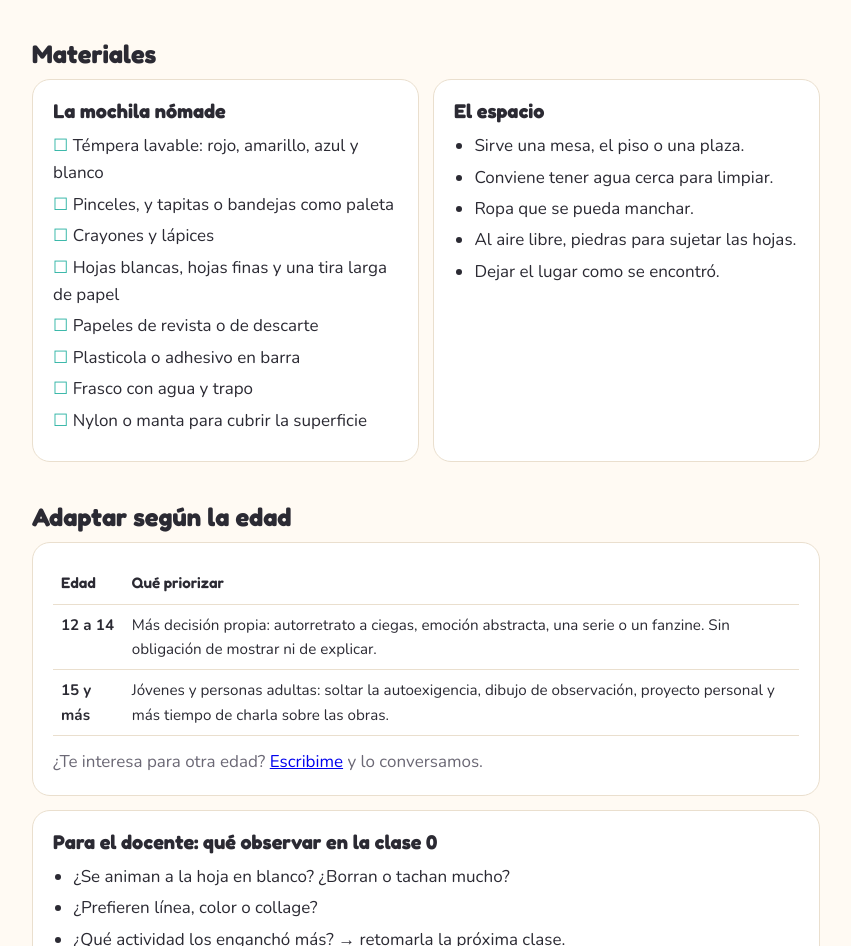
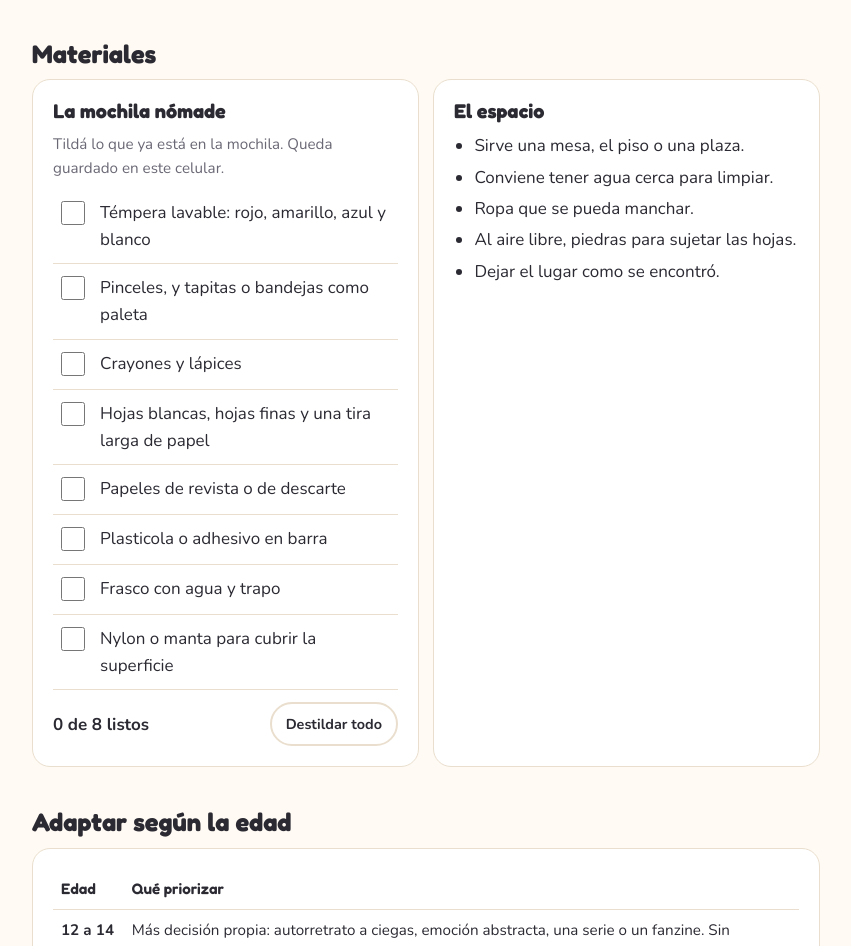
Before and after one commit to IgnacioPorrini/IgnacioPorrini.github.io, a plain HTML site: page taller-plastica.html in a window 1280 px wide. Shown: the part 4884-5830 px from the top of the page, without its empty margins (214-1065 px from the left). Drawn offline with nearby package versions, Linux system fonts and the light colour scheme.

Commit message:
Talleres: lista de la mochila nómade con casillas guardadas en el celular en Taller de Plástica
Co-Authored-By: Claude Sonnet 5.5 <noreply@anthropic.com>
Claude-Session: https://claude.ai/code/session_017bdPid397KjEJxH1StKpvw

```diff
--- a/taller-plastica.html
+++ b/taller-plastica.html
@@ -128,6 +128,15 @@ footer a{color:var(--c)}
 .tm-p:focus-visible,.tm-go:focus-visible,.tm-rs:focus-visible,.tm-pr:focus-visible{outline:3px solid var(--c);outline-offset:2px}
 .tm-prompt{margin-top:14px;padding:14px;border-radius:14px;background:var(--soft-a);font-weight:700;min-height:3.4em}
 @media print{.timer-sec{display:none}}
+.mat-list{list-style:none;padding:0;margin:0}
+.mat-list li{margin:0;border-bottom:1px solid var(--line)}
+.mat-list label{display:flex;gap:12px;align-items:flex-start;min-height:48px;padding:10px 4px;cursor:pointer}
+.mat-list input{flex:none;width:24px;height:24px;margin-top:2px;accent-color:var(--b)}
+.mat-list input:checked+span{text-decoration:line-through;color:var(--muted)}
+.mat-list input:focus-visible{outline:3px solid var(--c);outline-offset:2px}
+.mat-foot{display:flex;justify-content:space-between;align-items:center;gap:10px;margin-top:12px;font-weight:700}
+.mat-foot .tm-rs{min-height:44px;padding:6px 14px;font-size:.9rem}
+@media print{.mat-foot{display:none}}
 </style>
 </head>
 <body>
@@ -302,16 +311,18 @@ footer a{color:var(--c)}
   <div class="grid">
     <div class="card">
       <h3>La mochila nómade</h3>
-      <ul class="check">
-        <li>Témpera lavable: rojo, amarillo, azul y blanco</li>
-        <li>Pinceles, y tapitas o bandejas como paleta</li>
-        <li>Crayones y lápices</li>
-        <li>Hojas blancas, hojas finas y una tira larga de papel</li>
-        <li>Papeles de revista o de descarte</li>
-        <li>Plasticola o adhesivo en barra</li>
-        <li>Frasco con agua y trapo</li>
-        <li>Nylon o manta para cubrir la superficie</li>
+      <p style="color:var(--muted);margin:0 0 8px;font-size:.95rem">Tildá lo que ya está en la mochila. Queda guardado en este celular.</p>
+      <ul class="mat-list" id="mat-list">
+        <li><label><input type="checkbox" data-k="0"><span>Témpera lavable: rojo, amarillo, azul y blanco</span></label></li>
+        <li><label><input type="checkbox" data-k="1"><span>Pinceles, y tapitas o bandejas como paleta</span></label></li>
+        <li><label><input type="checkbox" data-k="2"><span>Crayones y lápices</span></label></li>
+        <li><label><input type="checkbox" data-k="3"><span>Hojas blancas, hojas finas y una tira larga de papel</span></label></li>
+        <li><label><input type="checkbox" data-k="4"><span>Papeles de revista o de descarte</span></label></li>
+        <li><label><input type="checkbox" data-k="5"><span>Plasticola o adhesivo en barra</span></label></li>
+        <li><label><input type="checkbox" data-k="6"><span>Frasco con agua y trapo</span></label></li>
+        <li><label><input type="checkbox" data-k="7"><span>Nylon o manta para cubrir la superficie</span></label></li>
       </ul>
+      <div class="mat-foot"><span id="mat-count" aria-live="polite">0 de 8 listos</span><button type="button" id="mat-reset" class="tm-rs">Destildar todo</button></div>
     </div>
     <div class="card">
       <h3>El espacio</h3>
@@ -472,5 +483,29 @@ footer a{color:var(--c)}
   paint();
 })();
 </script>
+<script>
+(function(){
+  var KEY="plastica-mochila",boxes=document.querySelectorAll("#mat-list input"),st={};
+  try{st=JSON.parse(localStorage.getItem(KEY)||"{}")||{}}catch(e){st={}}
+  function upd(){
+    var n=0;boxes.forEach(function(b){if(b.checked)n++});
+    document.getElementById("mat-count").textContent=n===boxes.length?"Mochila completa: "+n+" de "+boxes.length:n+" de "+boxes.length+" listos";
+  }
+  boxes.forEach(function(b){
+    b.checked=!!st[b.getAttribute("data-k")];
+    b.addEventListener("change",function(){
+      st[b.getAttribute("data-k")]=b.checked;
+      try{localStorage.setItem(KEY,JSON.stringify(st))}catch(e){}
+      upd();
+    });
+  });
+  document.getElementById("mat-reset").addEventListener("click",function(){
+    boxes.forEach(function(b){b.checked=false});st={};
+    try{localStorage.removeItem(KEY)}catch(e){}
+    upd();
+  });
+  upd();
+})();
+</script>
 </body>
 </html>
```
